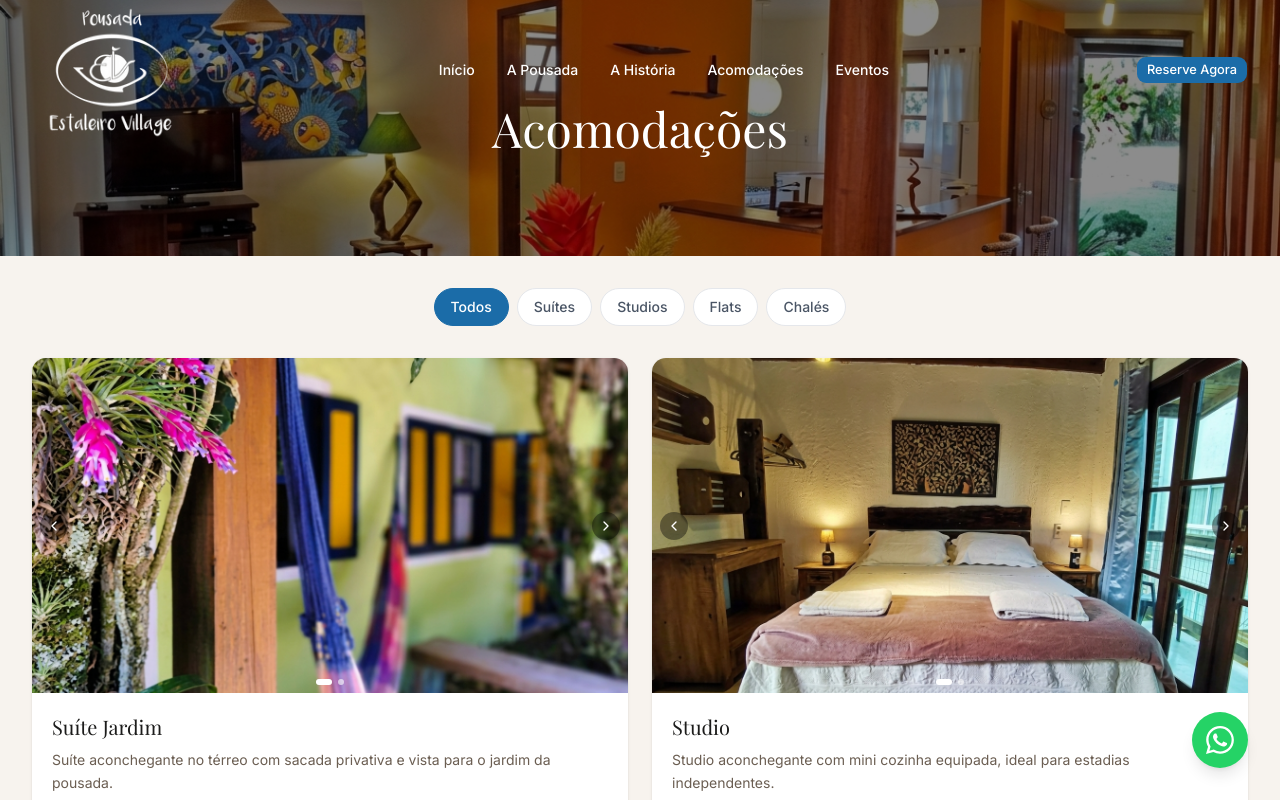
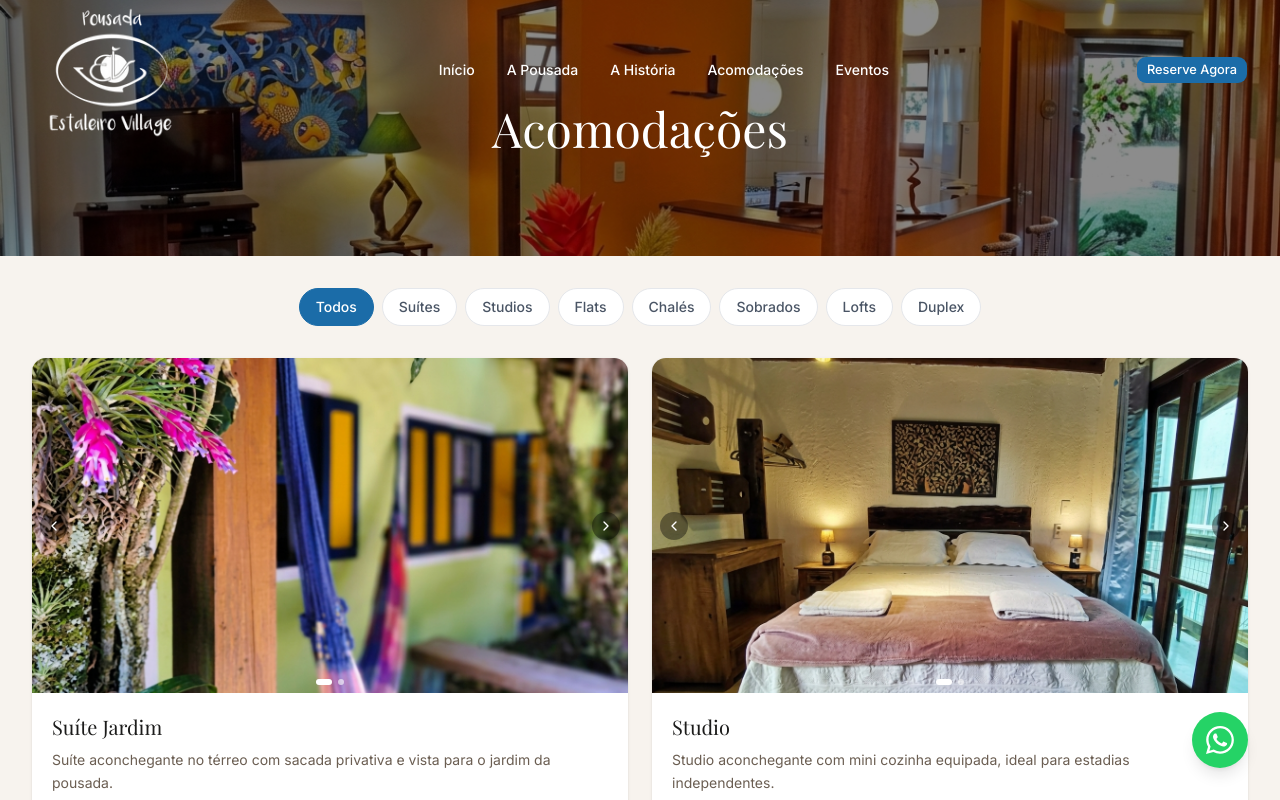
Before and after one commit to msiufi/estaleiro-village, a Next.js app: page /acomodacoes in a window 1280 px wide. Shown: the top 800 px of the page. Built offline with nearby package versions, Linux system fonts and the light colour scheme.

Commit message:
feat(acomodacoes): actualizar filtros a 7 categorías completas
Co-Authored-By: Claude Opus 4.7 (1M context) <noreply@anthropic.com>

```diff
--- a/src/app/acomodacoes/page.tsx
+++ b/src/app/acomodacoes/page.tsx
@@ -4,19 +4,20 @@ import { useState } from "react"
 import Image from "next/image"
 
 import RoomCard from "@/components/accommodations/room-card"
-import { roomTypeLabels, rooms, type RoomType } from "@/data/accommodations"
+import { roomTypeLabels, rooms, type RoomCategory } from "@/data/accommodations"
 
-type FilterKey = "all" | RoomType["type"]
+type FilterKey = "all" | RoomCategory
 
-const filterOrder: FilterKey[] = ["all", "suite", "studio", "flat", "chale"]
-
-const filterLabels: Record<FilterKey, string> = {
-  all: "Todos",
-  suite: roomTypeLabels.suite,
-  studio: roomTypeLabels.studio,
-  flat: roomTypeLabels.flat,
-  chale: roomTypeLabels.chale,
-}
+const filters: Array<{ value: FilterKey; label: string }> = [
+  { value: "all", label: "Todos" },
+  { value: "suite", label: roomTypeLabels.suite },
+  { value: "studio", label: roomTypeLabels.studio },
+  { value: "flat", label: roomTypeLabels.flat },
+  { value: "chale", label: roomTypeLabels.chale },
+  { value: "sobrado", label: roomTypeLabels.sobrado },
+  { value: "loft", label: roomTypeLabels.loft },
+  { value: "duplex", label: roomTypeLabels.duplex },
+]
 
 export default function AccommodacoesPage() {
   const [activeFilter, setActiveFilter] = useState<FilterKey>("all")
@@ -48,14 +49,14 @@ export default function AccommodacoesPage() {
 
       <div className="mx-auto max-w-7xl px-4 sm:px-6 lg:px-8">
         <div className="my-8 flex flex-wrap justify-center gap-2">
-          {filterOrder.map((filter) => {
-            const isActive = activeFilter === filter
+          {filters.map((filter) => {
+            const isActive = activeFilter === filter.value
 
             return (
               <button
-                key={filter}
+                key={filter.value}
                 type="button"
-                onClick={() => setActiveFilter(filter)}
+                onClick={() => setActiveFilter(filter.value)}
                 className={[
                   "rounded-full border px-4 py-2 text-sm font-medium transition-colors",
                   isActive
@@ -63,7 +64,7 @@ export default function AccommodacoesPage() {
                     : "border-gray-200 bg-white text-gray-600 hover:bg-gray-50",
                 ].join(" ")}
               >
-                {filterLabels[filter]}
+                {filter.label}
               </button>
             )
           })}
```
